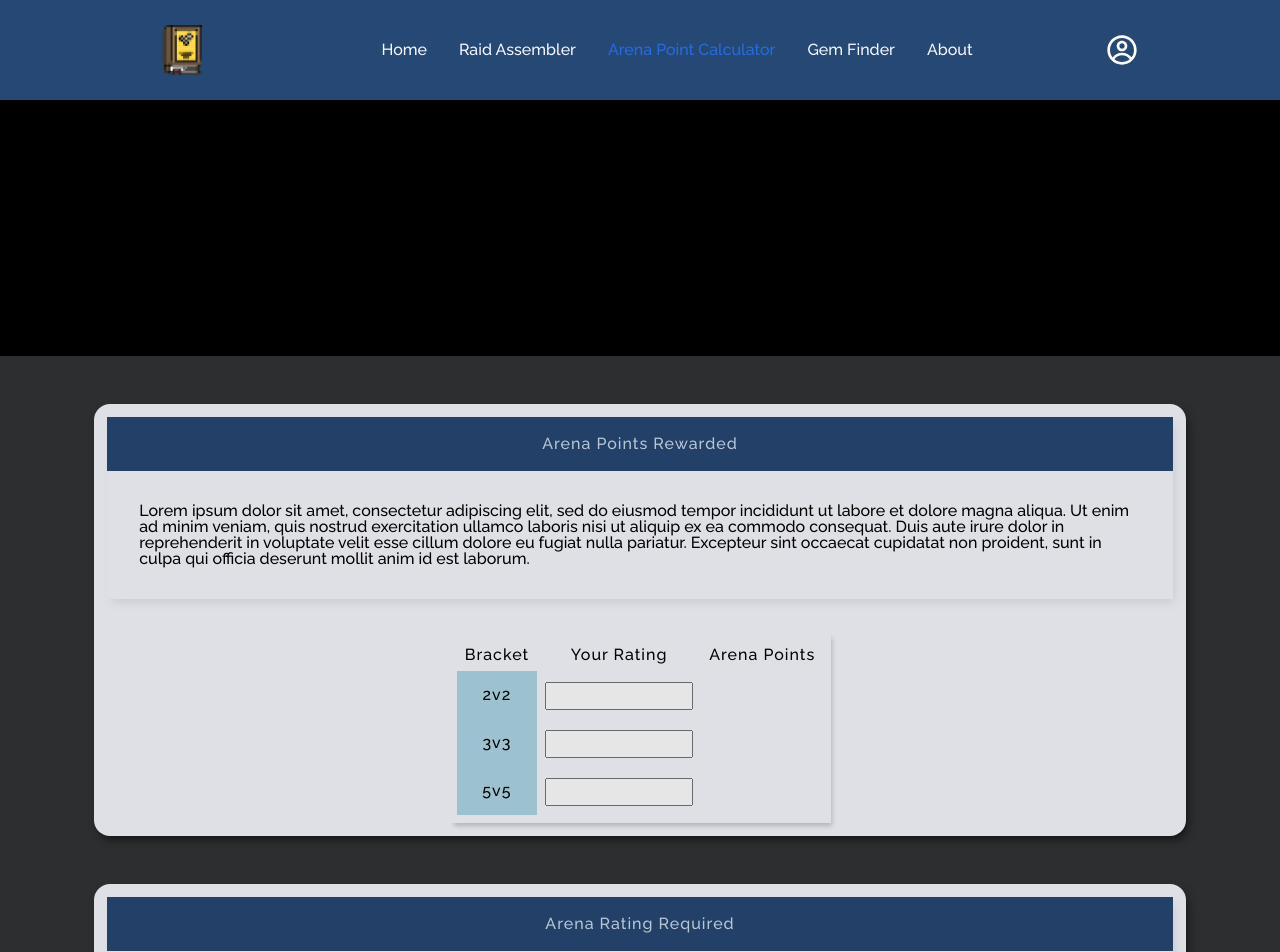
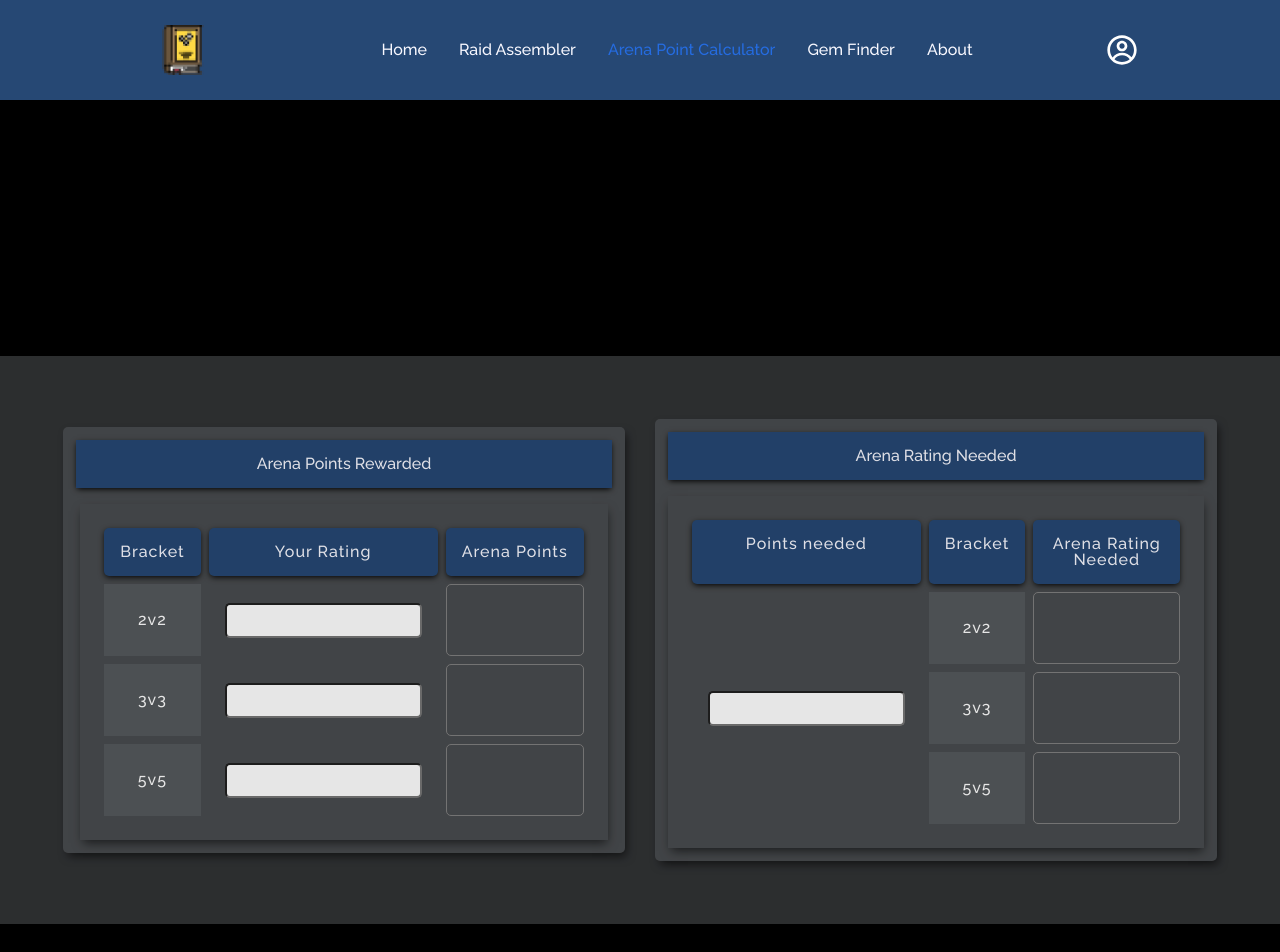
Before and after one commit to MarcusMohns/Codex-Online, a React (Create React App) app: page /arenapointcalculator in a window 1280 px wide. Shown: the top 952 px of the page. Built offline with nearby package versions, Linux system fonts and the light colour scheme.

Commit message:
Restyled to fit theme of raid assembler

```diff
--- a/src/components/styles/ArenaPointCalculator.styled.js
+++ b/src/components/styles/ArenaPointCalculator.styled.js
@@ -6,22 +6,23 @@ export const Main = styled.main`
   flex-direction: column;
   align-items: center;
   background-color: ${COLORS.fadedBackground};
-  flex-direction: column;
   box-sizing: border-box;
   max-width: 100vw;
-  max-height: 100vw;
-  min-height: 100%;
+  height: auto;
   margin: auto;
   margin-top: 20%;
+  margin-bottom: 20%;
   opacity: 90%;
   box-shadow: 3px 5px 10px -2px rgba(0, 0, 0, 0.6);
-  padding: 3rem;
+  padding: 2rem;
 
   @media (min-width: 1200px) {
     align-items: center;
+    flex-direction: row;
     justify-content: top;
     max-width: 100vw;
     min-width: 75vw;
+    padding: 3rem;
   }
 
   @media screen and (min-width: 992px) {
@@ -33,74 +34,77 @@ export const ArenaContainer = styled.section`
   flex-direction: column;
   justify-content: center;
   align-items: center;
-  background-color: ${COLORS.offWhite};
-  margin-bottom: 3rem;
+  background-color: ${COLORS.fadedBackground};
   border-radius: 5px;
-  min-width: 80%;
-  max-width: 100%;
   padding: 0.8rem;
+  margin: 15px;
   box-shadow: 3px 5px 10px -2px rgba(0, 0, 0, 0.6);
+  flex: 1 0 40%;
 
-  .textArea {
+  h2 {
     display: flex;
-    flex-direction: column;
-    justify-content: center;
-    box-shadow: 3px 5px 10px -2px rgba(0, 0, 0, 0.1);
-
-    h2 {
-      justify-content: center;
-      align-items: center;
-      box-sizing: border-box;
-      background-color: ${COLORS.primary};
-      color: ${COLORS.lightText};
-      text-align: center;
-      letter-spacing: 1px;
-      padding: 1.2rem;
-      font-size: 1rem;
-    }
-    h3 {
-      padding: 2rem;
-      font-size: 1rem;
-    }
+    align-items: center;
+    justify-content: space-around;
+    height: 3rem;
+    width: 100%;
+    background-color: ${COLORS.primary};
+    color: ${COLORS.offWhite};
+    margin-bottom: 1rem;
+    box-shadow: 0 2px 6px -1px #000;
+    user-select: none;
   }
 
   table {
-    margin-top: 2rem;
     letter-spacing: 1px;
+    border-spacing: 0.5rem;
+
+    .results {
+      color: ${COLORS.goldHighlight};
+      font-size: 1.3rem;
+      height: 100%;
+      border: 1px solid grey;
+      border-radius: 5px;
+    }
+
+    thead {
+      tr {
+        th {
+          background-color: ${COLORS.primary};
+          color: ${COLORS.offWhite};
+          box-shadow: 0 2px 6px -1px #000;
+          border-radius: 5px;
+          user-select: none;
+          text-align: center;
+          vertical-align: center;
+        }
+      }
+    }
   }
   td,
   th {
-    padding: 0.5rem;
+    padding: 1rem;
     text-align: center;
-  }
-
-  td {
-    font-weight: 800;
+    color: white;
   }
 
   .bracket-col {
-    background-color: ${COLORS.highlight};
+    display: flex;
+    align-items: center;
+    justify-content: center;
     padding: 1rem;
+    background-color: ${COLORS.fadedBackground};
+    height: 2.5rem;
   }
   input {
-    height: 1rem;
-    width: 8rem;
     padding: 0.5rem;
+    text-align: center;
+    border-radius: 5px;
   }
 
   @media (min-width: 1200px) {
-    align-items: top;
-    border-radius: 1rem;
-    max-width: 90%;
-
     table {
-      border-collapse: separate;
-      padding: 0.5rem;
-      box-shadow: 3px 5px 5px -2px rgba(0, 0, 0, 0.2);
-    }
-    input {
-      height: 0.5rem;
-      width: 8rem;
+      padding: 1rem;
+      box-shadow: 1px 5px 10px -2px rgba(0, 0, 0, 0.6);
     }
   }
 `;
--- a/src/pages/arenapointcalculator.js
+++ b/src/pages/arenapointcalculator.js
@@ -92,18 +92,7 @@ function Arenapointcalculator() {
   return (
     <Main>
       <ArenaContainer>
-        <div className="textArea">
-          <h2>Arena Points Rewarded</h2>
-          <h3>
-            Lorem ipsum dolor sit amet, consectetur adipiscing elit, sed do
-            eiusmod tempor incididunt ut labore et dolore magna aliqua. Ut enim
-            ad minim veniam, quis nostrud exercitation ullamco laboris nisi ut
-            aliquip ex ea commodo consequat. Duis aute irure dolor in
-            reprehenderit in voluptate velit esse cillum dolore eu fugiat nulla
-            pariatur. Excepteur sint occaecat cupidatat non proident, sunt in
-            culpa qui officia deserunt mollit anim id est laborum.
-          </h3>
-        </div>
+        <h2>Arena Points Rewarded</h2>
         <form
           onChange={ratingChange}
           onSelect={handleSelect}
@@ -123,7 +112,9 @@ function Arenapointcalculator() {
                 <td>
                   <input type="number" name="twos" />
                 </td>
-                <td className="twosResults">{formData.twos}</td>
+                <td className="results" id="twosResults">
+                  {formData.twos}
+                </td>
               </tr>
 
               <tr>
@@ -131,7 +122,9 @@ function Arenapointcalculator() {
                 <td>
                   <input type="number" name="threes" />
                 </td>
-                <td className="threesResults">{formData.threes}</td>
+                <td className="results" id="threesResults">
+                  {formData.threes}
+                </td>
               </tr>
 
               <tr>
@@ -139,7 +132,9 @@ function Arenapointcalculator() {
                 <td>
                   <input type="number" name="fives" />
                 </td>
-                <td className="fivesResults">{formData.fives}</td>
+                <td className="results" id="fivesResults">
+                  {formData.fives}
+                </td>
               </tr>
             </tbody>
           </table>
@@ -147,32 +142,21 @@ function Arenapointcalculator() {
       </ArenaContainer>
 
       <ArenaContainer>
-        <div className="textArea">
-          <h2>Arena Rating Required</h2>
-          <h3>
-            Lorem ipsum dolor sit amet, consectetur adipiscing elit, sed do
-            eiusmod tempor incididunt ut labore et dolore magna aliqua. Ut enim
-            ad minim veniam, quis nostrud exercitation ullamco laboris nisi ut
-            aliquip ex ea commodo consequat. Duis aute irure dolor in
-            reprehenderit in voluptate velit esse cillum dolore eu fugiat nulla
-            pariatur. Excepteur sint occaecat cupidatat non proident, sunt in
-            culpa qui officia deserunt mollit anim id est laborum.
-          </h3>
-        </div>
+        <h2>Arena Rating Needed</h2>
         <form onChange={pointChange} onSelect={handleSelect} autoComplete="off">
           <table>
             <thead>
               <tr>
                 <th>Points needed</th>
                 <th>Bracket</th>
-                <th>Arena Rating</th>
+                <th>Arena Rating Needed</th>
               </tr>
             </thead>
             <tbody>
               <tr>
                 <td />
                 <th className="bracket-col">2v2</th>
-                <td className="twosRatingRequired">
+                <td className="results" id="twosRatingRequired">
                   {formData.twosRatingRequired}
                 </td>
               </tr>
@@ -182,7 +166,7 @@ function Arenapointcalculator() {
                   <input type="number" name="threes" />
                 </td>
                 <th className="bracket-col">3v3</th>
-                <td className="threesRatingRequired">
+                <td className="results" id="threesRatingRequired">
                   {formData.threesRatingRequired}
                 </td>
               </tr>
@@ -190,7 +174,7 @@ function Arenapointcalculator() {
               <tr>
                 <td />
                 <th className="bracket-col">5v5</th>
-                <td className="fivesRatingRequired">
+                <td className="results" id="fivesRatingRequired">
                   {formData.fivesRatingRequired}
                 </td>
               </tr>
```
